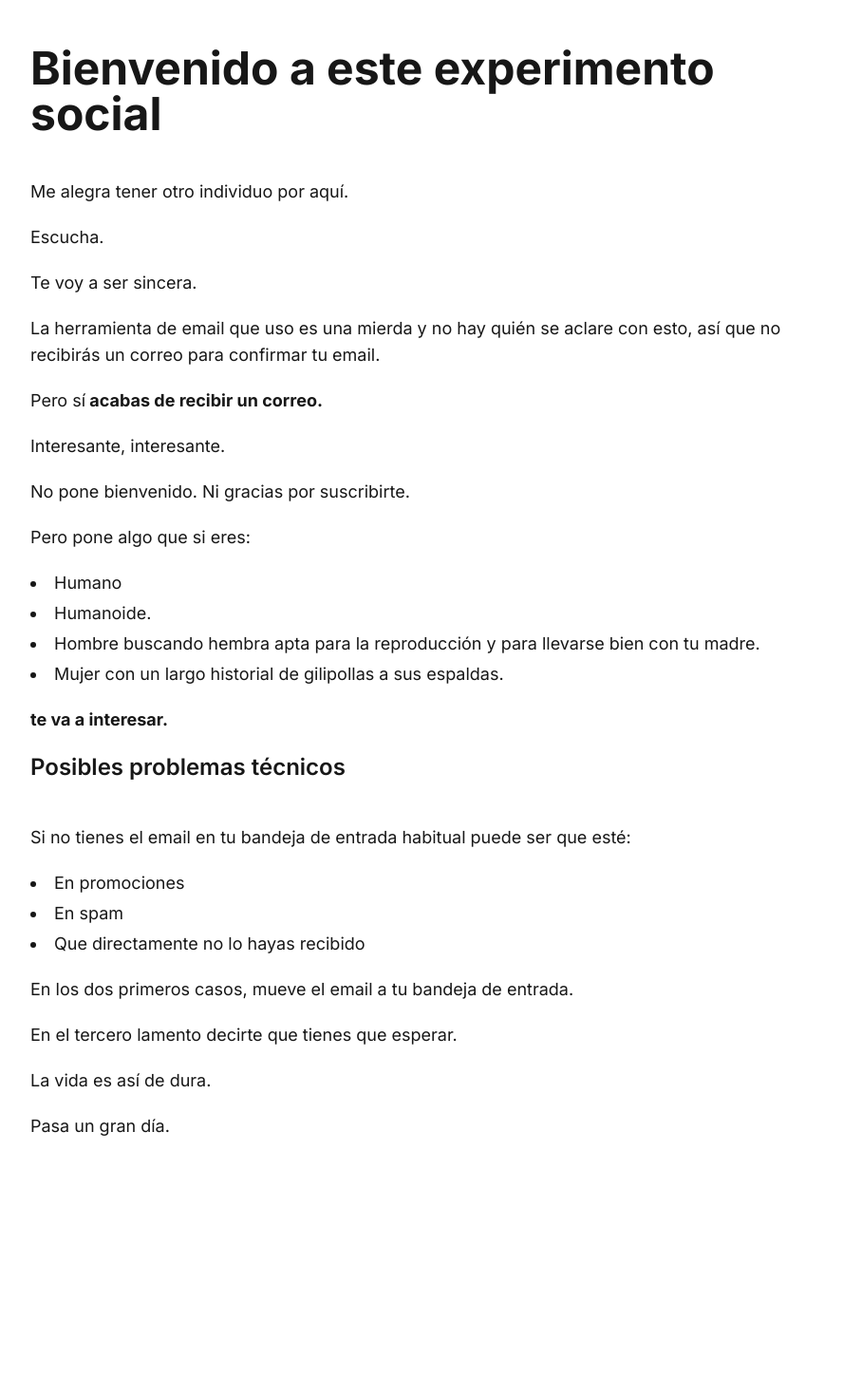
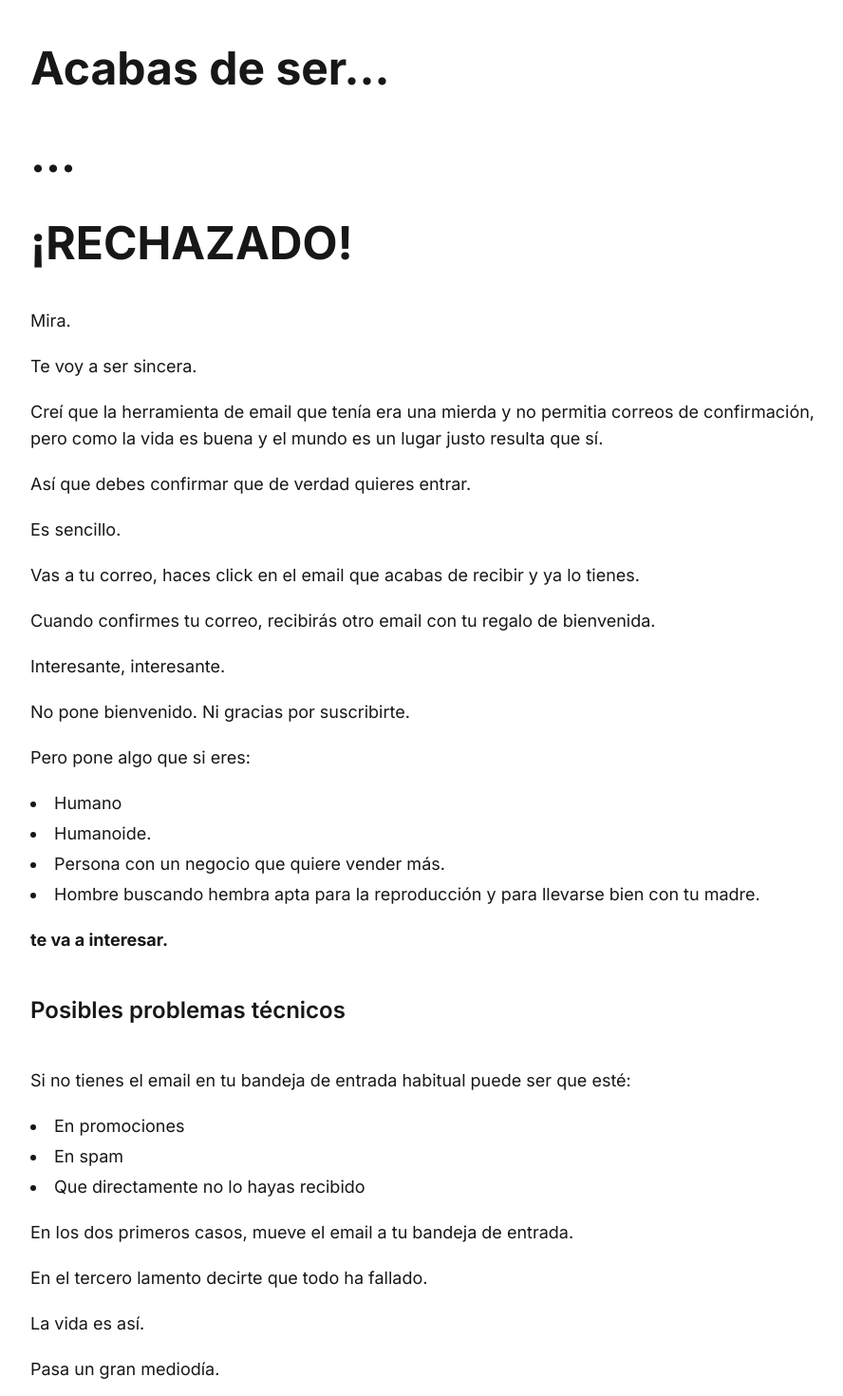
Before and after one commit to MariaLipiz/miraencomentarios, a Next.js app: page /success in a window 1280 px wide. Shown: the top 1470 px of the page at 95% size, without its empty margins (176-1064 px from the left). Before the commit the page ends 1248 px from the top, so only its background shows below. Built offline with nearby package versions, Linux system fonts and the light colour scheme.

Commit message:
Cambios pagina confirmación

```diff
--- a/app/components/NewsletterForm.tsx
+++ b/app/components/NewsletterForm.tsx
@@ -18,7 +18,7 @@ export default function NewsletterForm() {
         />
         <button
           type="submit"
-          className="bg-red-500 text-white px-6 py-2 rounded-r-md hover:bg-gray-900"
+          className="bg-red-600 text-white px-6 py-2 rounded-r-md hover:bg-gray-900"
         >
           Pues vale
         </button>
--- a/app/page.tsx
+++ b/app/page.tsx
@@ -100,6 +100,9 @@ export default function Home() {
       <p className="text-lg sm:text-xl  font-semibold mt-4">
       PD: Con esto conseguirás caerle mal a tu cuñado.
       </p>
+      <p className="text-lg sm:text-xl  font-semibold">
+      PD2: También ganar más dinero.
+      </p>
 
 
 
--- a/app/success/page.tsx
+++ b/app/success/page.tsx
@@ -1,22 +1,32 @@
 export default function SuccessPage() {
   return (
     <main className="flex flex-col items-start justify-start px-6 sm:px-12 lg:px-52 py-12 gap-5">
-      <h1 className="text-4xl sm:text-5xl font-bold mb-6 mb-6">Bienvenido a este experimento social</h1>
+      <h1 className="text-4xl sm:text-5xl font-bold mb-6 mb-6">Acabas de ser...</h1>
+      <h1 className="text-4xl sm:text-5xl font-bold mb-6 mb-6">...</h1>
+      <h1 className="text-4xl sm:text-5xl font-bold mb-6 mb-6">¡RECHAZADO!</h1>
       <p className="text-base sm:text-lg  font-normal">
-        Me alegra tener otro individuo por aquí.
-      </p>
-      <p className="text-base sm:text-lg  font-normal">
-        Escucha.
+        Mira.
       </p>
       <p className="text-base sm:text-lg font-normal">
         Te voy a ser sincera.
       </p>
       <p className="text-base sm:text-lg font-normal">
-        La herramienta de email que uso es una mierda y no hay quién se aclare con esto, así que no recibirás un correo para confirmar tu email.
+        Creí que la herramienta de email que tenía era una mierda y no permitia correos de confirmación,
+        pero como la vida es buena y el mundo es un lugar justo resulta que sí.
       </p>
-      <p className="text-base sm:text-lg  font-normal">
-      Pero sí<strong> acabas de recibir un correo.</strong>
+      <p className="text-base sm:text-lg font-normal">
+        Así que debes confirmar que de verdad quieres entrar.
       </p>
+      <p className="text-base sm:text-lg font-normal">
+        Es sencillo.
+      </p>
+      <p className="text-base sm:text-lg font-normal">
+        Vas a tu correo, haces click en el email que acabas de recibir y ya lo tienes.
+      </p>
+      <p className="text-base sm:text-lg font-normal">
+        Cuando confirmes tu correo, recibirás otro email con tu regalo de bienvenida.
+      </p>
+
       <p className="text-base sm:text-lg  font-normal">
         Interesante, interesante.
       </p>
@@ -29,14 +39,16 @@ export default function SuccessPage() {
       <ul className="list-disc list-inside space-y-1 text-base sm:text-lg font-normal">
         <li>Humano</li>
         <li>Humanoide.</li>
+        <li>Persona con un negocio que quiere vender más.</li>
         <li>Hombre buscando hembra apta para la reproducción y para llevarse bien con tu madre.</li>
-        <li>Mujer con un largo historial de gilipollas a sus espaldas.</li>
+
       </ul>
       <p className="text-base sm:text-lg font-normal">
       <strong>te va a interesar.</strong>
       </p>
 
-      <h2 className="text-xl sm:text-2xl font-semibold mb-6">
+
+<h2 className="text-xl sm:text-2xl font-semibold my-6">
         Posibles problemas técnicos
       </h2>
       <p className="text-base sm:text-lg font-normal">
@@ -53,16 +65,23 @@ export default function SuccessPage() {
       </p>
 
       <p className="text-base sm:text-lg font-normal">
-      En el tercero lamento decirte que tienes que esperar.
+      En el tercero lamento decirte que todo ha fallado.
       </p>
 
       <p className="text-base sm:text-lg  font-normal">
-      La vida es así de dura.
+      La vida es así.
       </p>
 
       <p className="text-base sm:text-lg  font-normal">
-      Pasa un gran día.
+      Pasa un gran mediodía.
       </p>
+
+
+
+
+
+
+
 
 
 
```
Also changed, not shown: app/bienvenido/page.tsx (added).
